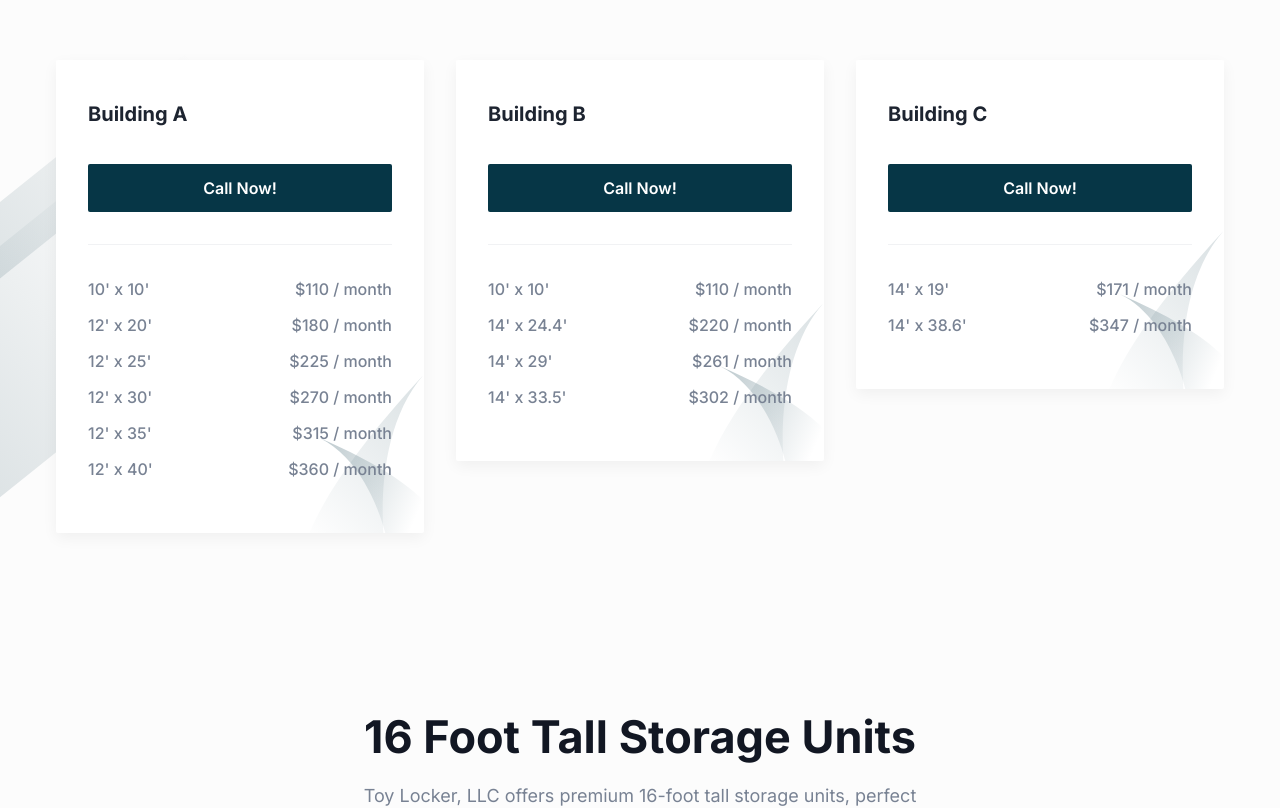
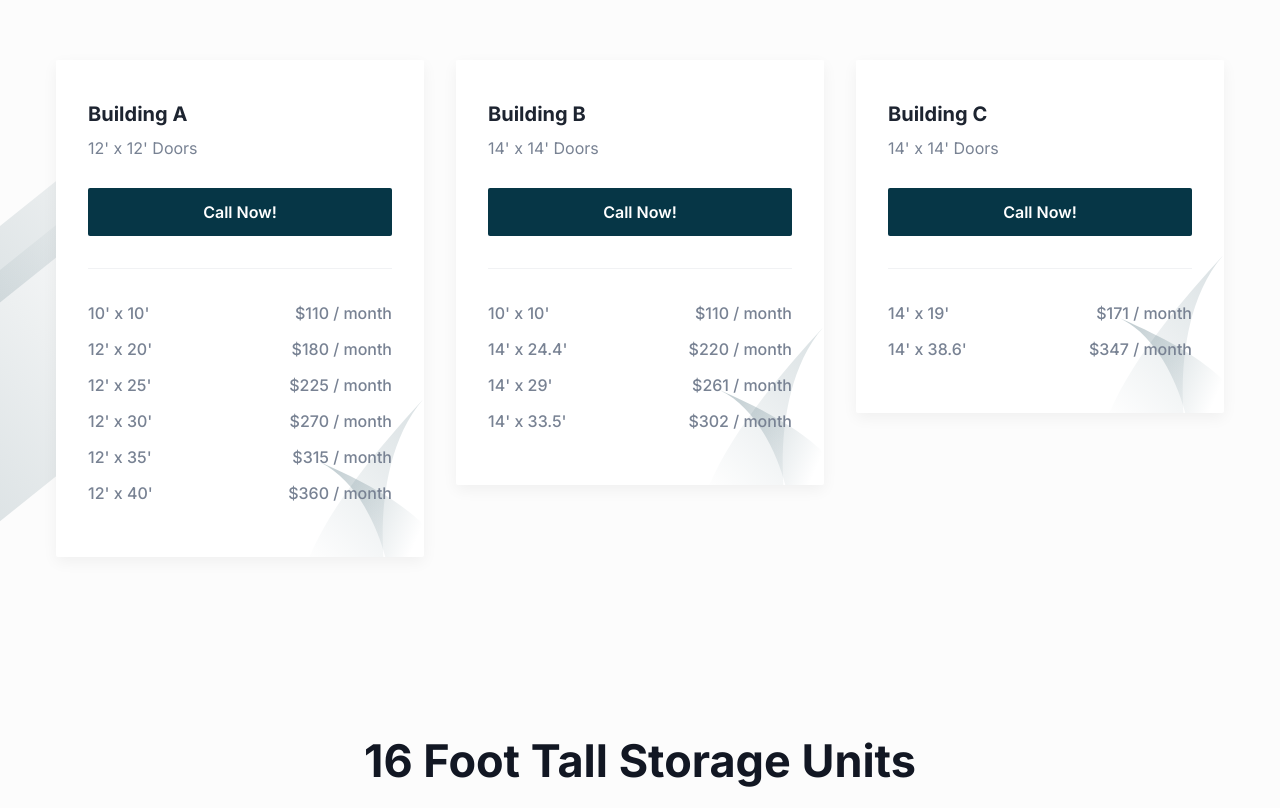
Before and after one commit to Coleman-McDonough/toylockerllc, a Next.js app: page / in a window 1280 px wide. Shown: the part 1963-2771 px from the top of the page. Built offline with nearby package versions, Linux system fonts and the light colour scheme.

Commit message:
added door sizes

```diff
--- a/src/components/Contact/index.tsx
+++ b/src/components/Contact/index.tsx
@@ -121,7 +121,7 @@ const Contact = () => {
                         value={formData.message}
                         onChange={handleChange}
                         rows={5}
-                        placeholder="Enter your Message"
+                        placeholder="What can we help you store?"
                         className="border-stroke dark:border-transparent dark:bg-[#2C303B] dark:text-body-color-dark dark:shadow-two dark:focus:border-primary dark:focus:shadow-none w-full resize-none rounded-sm border bg-[#f8f8f8] px-6 py-3 text-base text-body-color outline-none focus:border-primary"
                       ></textarea>
                     </div>
@@ -132,7 +132,7 @@ const Contact = () => {
                       className="dark:shadow-submit-dark rounded-sm bg-primary px-9 py-4 text-base font-medium text-white shadow-submit duration-300 hover:bg-primary/90"
                       disabled={status === "Sending..."} // Disable button while sending
                     >
-                      {status === "Sending..." ? "Sending..." : "Submit Ticket"}{" "}
+                      {status === "Sending..." ? "Sending..." : "Submit"}{" "}
                       {/* Change button text based on status */}
                     </button>
                   </div>
--- a/src/components/Pricing/index.tsx
+++ b/src/components/Pricing/index.tsx
@@ -62,7 +62,7 @@ const Pricing = () => {
             packageName="Building A"
             price={isMonthly ? "40" : "120"}
             duration={isMonthly ? "mo" : "yr"}
-            subtitle=""
+            subtitle="12' x 12' Doors"
           >
             <OfferList
               text="10' x 10'"
@@ -105,7 +105,7 @@ const Pricing = () => {
             packageName="Building B"
             price={isMonthly ? "399" : "789"}
             duration={isMonthly ? "mo" : "yr"}
-            subtitle=""
+            subtitle="14' x 14' Doors"
           >
             <OfferList
               text="10' x 10'"
@@ -136,7 +136,7 @@ const Pricing = () => {
             packageName="Building C"
             price={isMonthly ? "589" : "999"}
             duration={isMonthly ? "mo" : "yr"}
-            subtitle=""
+            subtitle="14' x 14' Doors"
           >
             <OfferList
               text="14' x 19'"
```
